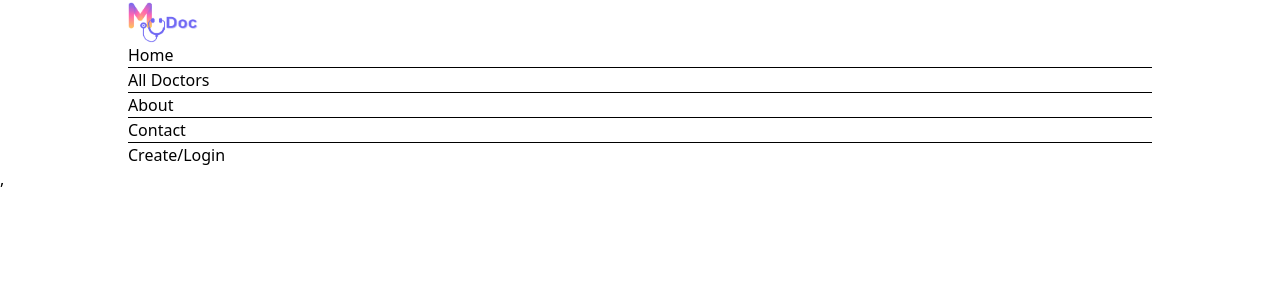
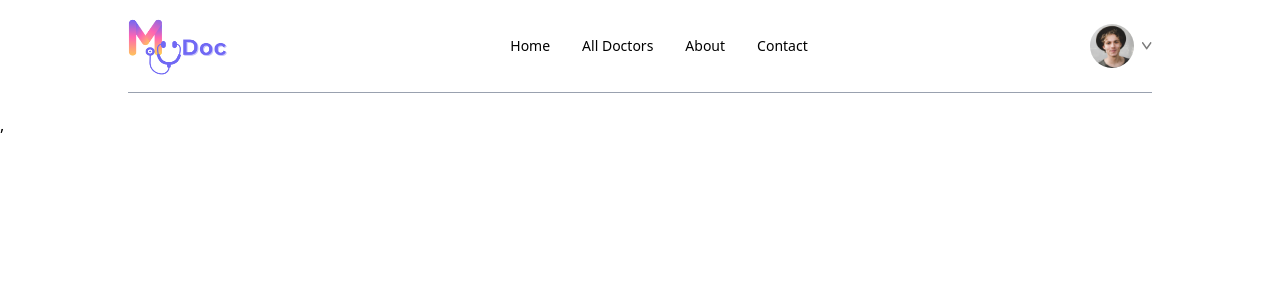
Before and after one commit to tiasamahanty03/MyDoc_Group_C, a React (Vite) app in the folder MyDoc-Frontend/: page /appointment/1 in a window 1280 px wide. Shown: the top 300 px of the page. Built offline with nearby package versions, Linux system fonts and the light colour scheme.

Commit message:
change in components-all pages Top doctor incomplete

```diff
--- a/MyDoc-Frontend/src/assets/assets.js
+++ b/MyDoc-Frontend/src/assets/assets.js
@@ -88,13 +88,13 @@
 export const doctors = [
     {
         _id: 'doc1',
-        name: 'Dr. Richard James',
+        name: 'Dr. Jay Srivastav',
         image: doc1,
         speciality: 'General physician',
         degree: 'MBBS',
         experience: '4 Years',
         about: 'Dr. Davis has a strong commitment to delivering comprehensive medical care, focusing on preventive medicine, early diagnosis, and effective treatment strategies. Dr. Davis has a strong commitment to delivering comprehensive medical care, focusing on preventive medicine, early diagnosis, and effective treatment strategies.',
-        fees: 50,
+        fees: 300,
         address: {
             line1: '17th Cross, Richmond',
             line2: 'Circle, Ring Road, London'
--- /dev/null
+++ b/MyDoc-Frontend/src/components/Header.jsx
@@ -0,0 +1,30 @@
+import React from 'react'
+import { assets } from '../assets/assets'
+
+const Header = () => {
+  return (
+    <div className='flex flex-col md:flex-row flex-wrap bg-purple-500 rounded-lg px-6 md:px-10 lg:px-20'>
+
+      {/* --------LeftSide-------*/}
+      <div className='md:w-1/2 flex flex-col items-start justify-center gap-5 py-10 m-auto md:py-[10vw] md:mb-[-30px]'>
+         <p className='text-3xl md:text-4xl lg:text-5xl text-white font-semibold leading-tight md:leading-tight lg:leading-tight'>
+            Book With Confidence. <br /> Heal With Assurance
+         </p>
+         <div className='flex flex-col md:flex-row items-center gap-4 text-white text-sm font-medium'>
+            <img className='w-28' src={assets.group_profiles} alt="" />
+            <p>No more waiting in long queues or calling clinics. <br className='hidden sm:block' /> Book trusted doctors instantly, anytime, anywhere.</p>
+         </div>
+         <a href="#speciality" className='flex items-center gap-2 bg-white px-8 py-3 rounded-full text-gray-500 text-sm m-auto md:m-0 hover:scale-105 transition-all duration-300'>
+            Book appointment <img className='w-3' src={assets.arrow_icon}alt="" />
+         </a>
+      </div>
+
+      {/* --------RightSide-------*/}
+      <div className='md:w-1/2 relative'>
+         <img className='w-full md:absolute bottom-0 h-auto rounded-lg' src={assets.header_img} alt="" />
+      </div>
+    </div>
+  )
+}
+
+export default Header
--- a/MyDoc-Frontend/src/components/Navbar.jsx
+++ b/MyDoc-Frontend/src/components/Navbar.jsx
@@ -1,32 +1,58 @@
+import React, { useState } from 'react'
+import {assets} from '../assets/assets'
+import { NavLink, useNavigate } from 'react-router-dom'
+const Navbar = () => {
 
-import {assets} from '../assets/assets'
-import { NavLink } from 'react-router-dom'
-const Navbar = () => {
+  const primary = "#9d6cfe"
+  const navigate =useNavigate()
+
+  const [showMenu, setShowMenu] = useState(false)
+  const [token,setToken] = useState(true)
   return (
-    <div>
+    <div className='flex items-center justify-between text-sm py-4 mb-5 border-b border-b-gray-400'>
       <img
-      className='w-[70px] h-[43px]'
+      className='w-[100px] h-[60px]'
       src={assets.myDoc_logo} alt="" />
-      <ul>
-        <NavLink>
-            <li>Home</li>
-            <hr />
+      <ul className='hidden md:flex items-start gap-8 font-medium'>
+        <NavLink to='/' >
+            <li className='py-1'>Home</li>
+            <hr style={{backgroundColor:primary}}
+            className={`border-none outline-none h-0.5  w-3/5 m-auto hidden`}/>
         </NavLink>
-        <NavLink>
-            <li>All Doctors</li>
-            <hr />
+        <NavLink to='/doctors'>
+            <li className='py-1'>All Doctors</li>
+            <hr  style={{backgroundColor:primary}}
+            className={`border-none outline-none h-0.5 w-3/5 m-auto hidden`}/>
         </NavLink>
-        <NavLink>
-            <li>About</li>
-            <hr />
+        <NavLink to='/about'>
+            <li className='py-1'>About</li>
+            <hr  style={{backgroundColor:primary}}
+            className={`border-none outline-none h-0.5 w-3/5 m-auto hidden`}/>
         </NavLink>
-        <NavLink>
-            <li>Contact</li>
-            <hr />
+        <NavLink to='/contact'>
+            <li className='py-1'>Contact</li>
+            <hr  style={{backgroundColor:primary}}
+            className={`border-none outline-none h-0.5 w-3/5 m-auto hidden`}/>
         </NavLink>
       </ul>
-      <div>
-        <button>Create/Login</button>
+      <div className='flex items-center gap-4'>
+        {
+          token
+          ? <div className='flex items-center gap-2 cursor-pointer group relative'>
+            <img className='w-11 rounded-full' src={assets.profile_pic} alt="" />
+            <img className='w-2.5' src={assets.dropdown_icon} alt="" />
+            <div className='absolute top-0 right-0 pt-14 text-base font-medium text-gray-600 z-20 hidden group-hover:block'>
+              <div className='min-w-45 bg-stone-100 rounded flex flex-col gap-3 p-3 mt-4'>
+                <p onClick={()=>navigate('my-profile')} className='hover:text-black cursor-pointer'>My Profile</p>
+                <p onClick={()=>navigate('my-appointments')} className='hover:text-black cursor-pointer'>My Appointments</p>
+                <p onClick={()=>setToken(false)} className='hover:text-black cursor-pointer'>Logout</p>
+              </div>
+            </div>
+          </div>
+          :<button onClick={()=>navigate('/login')}
+        style={{backgroundColor: primary}}
+        className='bg-[${primary}] text-black px-8 py-3 rounded-full font-light hidden md:block'>Create/Login</button>
+        }
       </div>
     </div>
   )
--- /dev/null
+++ b/MyDoc-Frontend/src/components/SpecialityMenu.jsx
@@ -0,0 +1,22 @@
+import React from 'react'
+import { specialityData } from '../assets/assets'
+import { Link } from 'react-router-dom'
+
+const SpecialityMenu = () => {
+  return (
+    <div className='flex flex-col items-center gap-5 py-16 text-gray-800' id='Speciality'>
+      <h1 className='text-3xl font-medium'>Find by Speciality</h1>
+      <p className='sm:w-2/3 text-center text-medium'>Find the right doctor for your specific needs. Whether it’s heart care, skin issues, child health, or routine check-ups, book top specialists like cardiologists, dermatologists, pediatricians, and more — all in one place. Get expert care, faster. </p>
+      <div className='flex sm:justify-center gap-8 pt-5 w-full overflow-scroll'>
+        {specialityData.map((item,index)=>(
+            <Link onClick={()=>scrollTo(0,0)} className='flex flex-col items-center text-xs cursor-pointer flex-shrink-0 hover:translate-y-[-10px] transition-all duration-500' key={index} to={"/doctors/${item.speciality}"}>
+                <img className='w-16 sm:w-24 mb-2' src={item.image} alt={item.speciality} />
+                <p>item.speciality</p>
+            </Link>
+        ))}
+      </div>
+    </div>
+  )
+}
+
+export default SpecialityMenu
--- /dev/null
+++ b/MyDoc-Frontend/src/components/TopDoctors.jsx
@@ -0,0 +1,21 @@
+import React from 'react'
+import { doctors } from '../assets/assets'
+
+const TopDoctors = () => {
+  return (
+    <div>
+      <h1>Top Doctors to Book </h1>
+      <p>Simply Browse through our extensive list of trusted doctors</p>
+      <div>
+        {doctors.slice(0,10).map(()=>(item,index)=>(
+            <div>
+                <img src={item.image} alt="" />
+            </div>
+
+        ))}
+      </div>
+    </div>
+  )
+}
+
+export default TopDoctors
--- a/MyDoc-Frontend/src/index.css
+++ b/MyDoc-Frontend/src/index.css
@@ -1 +1,9 @@
 @import "tailwindcss";
+
+.active hr{
+    @apply block
+}
+
+::-webkit-scrollbar{
+    @apply hidden
+}
--- a/MyDoc-Frontend/src/pages/Home.jsx
+++ b/MyDoc-Frontend/src/pages/Home.jsx
@@ -1,7 +1,12 @@
+import Header from "../components/Header"
+import SpecialityMenu from "../components/SpecialityMenu"
+
 const Home = () => {
   return (
     <div>
-
+       <Header/>
+       <SpecialityMenu/>
+       <TopDoctors/>
     </div>
   )
 }
```
Also changed, not shown: MyDoc-Frontend/package.json (line endings or trailing spaces), MyDoc-Frontend/vite.config.js (line endings or trailing spaces), 1 other file (tests, documents, lock files or other folders).
